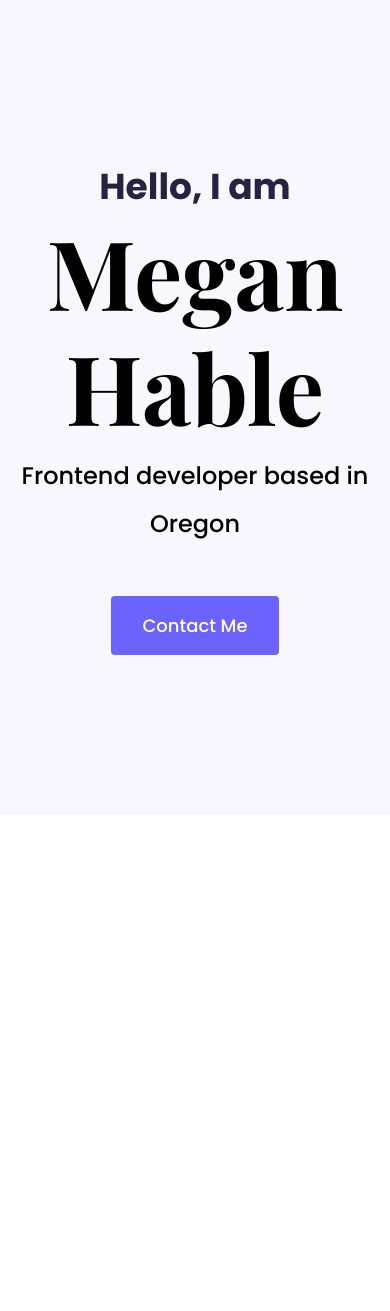
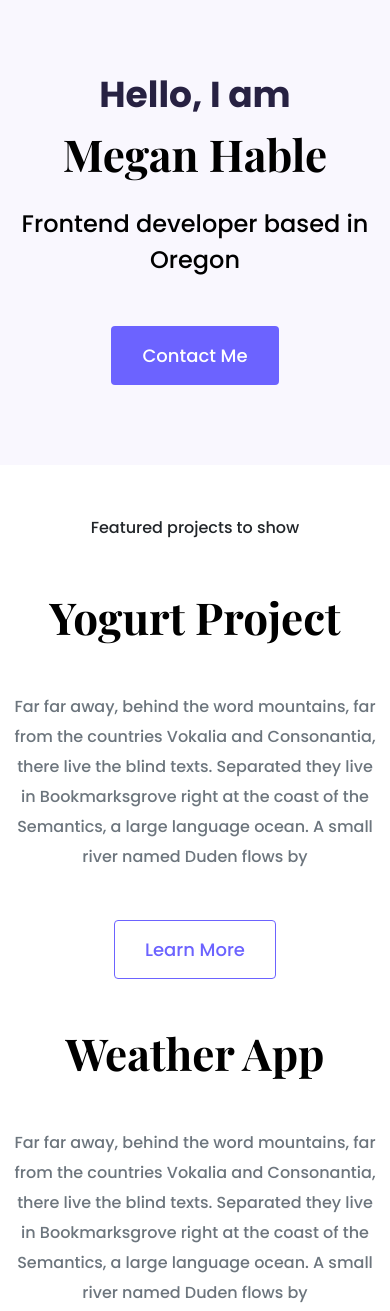
Before and after one commit to meganhable/Portfolio-Project, a plain HTML site: page index.html in a window 390 px wide. Shown: the top 1311 px of the page. Before the commit the page ends 844 px from the top, so only its background shows below. Drawn offline with nearby package versions, Linux system fonts and the light colour scheme.

Commit message:
Added Content Design

```diff
--- a/Css/styles.css
+++ b/Css/styles.css
@@ -21,10 +21,17 @@ h6 {
   }
   h1{
     font-size: 96px;
+    line-height: 1.5;
+  }
+
+  h2{
+    font-size: 64px;
   }
 
   p {
     font-weight: normal;
+    font-size: 16px;
+    line-height: 30px;
   }
   .hero{
     background-color: var(--secondary-color);
@@ -42,7 +49,7 @@ h6 {
   .hero h2{
     font-family: "Poppins", sans-serif;
     font-weight: normal;
-    line-height: 2;
+    line-height: 1.5;
     font-size: 24px;
   }
 
@@ -54,3 +61,36 @@ font-size: 18px;
 line-height: 27px;
 padding: 15px 30px;
   }
+
+  .btn-branding-outline{
+    border-radius: 4px;
+color: var(--branding-color);
+border: 1px solid var(--branding-color);
+font-size: 18px;
+line-height: 27px;
+padding: 15px 30px;
+
+  }
+
+  .project-description{
+    padding: 120px 60px;
+  }
+
+  @media(max-width: 900px) {
+    h1{
+        font-size: 44px;
+        line-height: 2;
+    }
+    h2{
+        font-size: 44px;
+    }
+    .hero{
+
+        padding: 80px 20px;
+      }
+
+.project-description{
+    padding: 0;
+    text-align: center;
+}
+  }
--- a/index.html
+++ b/index.html
@@ -33,5 +33,58 @@
    <a href="#" class="btn btn-branding">Contact Me</a>
 </div>
 </div>
+<p class="text-center m-5">
+    Featured projects to show
+</p>
+<div class="container">
+    <div class="row mb-5">
+        <div class="col d-none d-lg-block">
+            <img src="Images/Yogurt.png" class="img-fluid" alt="" />
+        </div>
+        <div class="col">
+            <div class="project-description">
+            <h2 class="mb-5">
+                Yogurt Project
+            </h2>
+            <p class="mb-5 text-muted">
+                Far far away, behind the word mountains, far from the countries Vokalia and Consonantia, there live the blind texts. Separated they live in Bookmarksgrove right at the coast of the Semantics, a large language ocean. A small river named Duden flows by
+            </p>
+            <a href="#" class="btn btn-branding-outline">Learn More</a>
+        </div>
+        </div>
+     </div>
+     <div class="col">
+     <div class="project-description">
+     <h2 class="mb-5">
+                    Weather App
+                </h2>
+                <p class="mb-5 text-muted">
+                    Far far away, behind the word mountains, far from the countries Vokalia and Consonantia, there live the blind texts. Separated they live in Bookmarksgrove right at the coast of the Semantics, a large language ocean. A small river named Duden flows by
+                </p>
+                <a href="#" class="btn btn-branding-outline">Learn More</a>
+            </div>
+            <div class="row">
+                    <div class="col d-none d-lg-block">
+                        <img src="Images/weather.png" class="img-fluid" alt="" />
+                    </div>
+                    </div>
+                    <div class="row">
+                <div class="col d-none d-lg-block">
+                    <img src="Images/dictionary.png" class="img-fluid" alt="" />
+                </div>
+      <div class="col">
+                    <div class="project-description">
+                    <h2 class="mb-5">
+                        Dictionary App
+                    </h2>
+                    <p class="mb-5 text-muted">
+                        Far far away, behind the word mountains, far from the countries Vokalia and Consonantia, there live the blind texts. Separated they live in Bookmarksgrove right at the coast of the Semantics, a large language ocean. A small river named Duden flows by
+                    </p>
+                    <a href="#" class="btn btn-branding-outline">Learn More</a>
+                </div>
+                </div>
+             </div>
+
+</div>
   </body>
 </html>
```
Also changed, not shown: Images/Yogurt.png (added), Images/dictionary.png (added), Images/weather.png (added).
